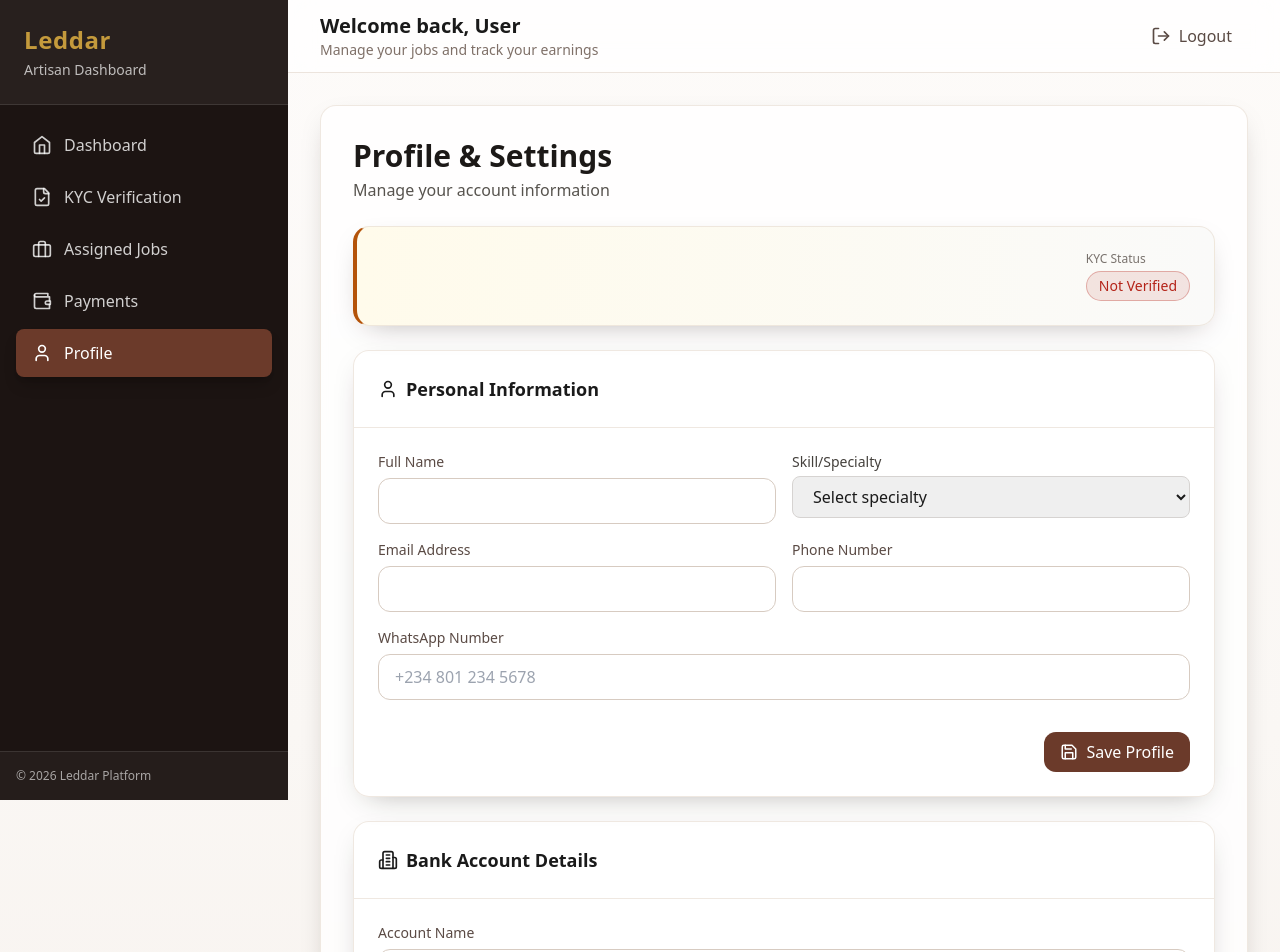
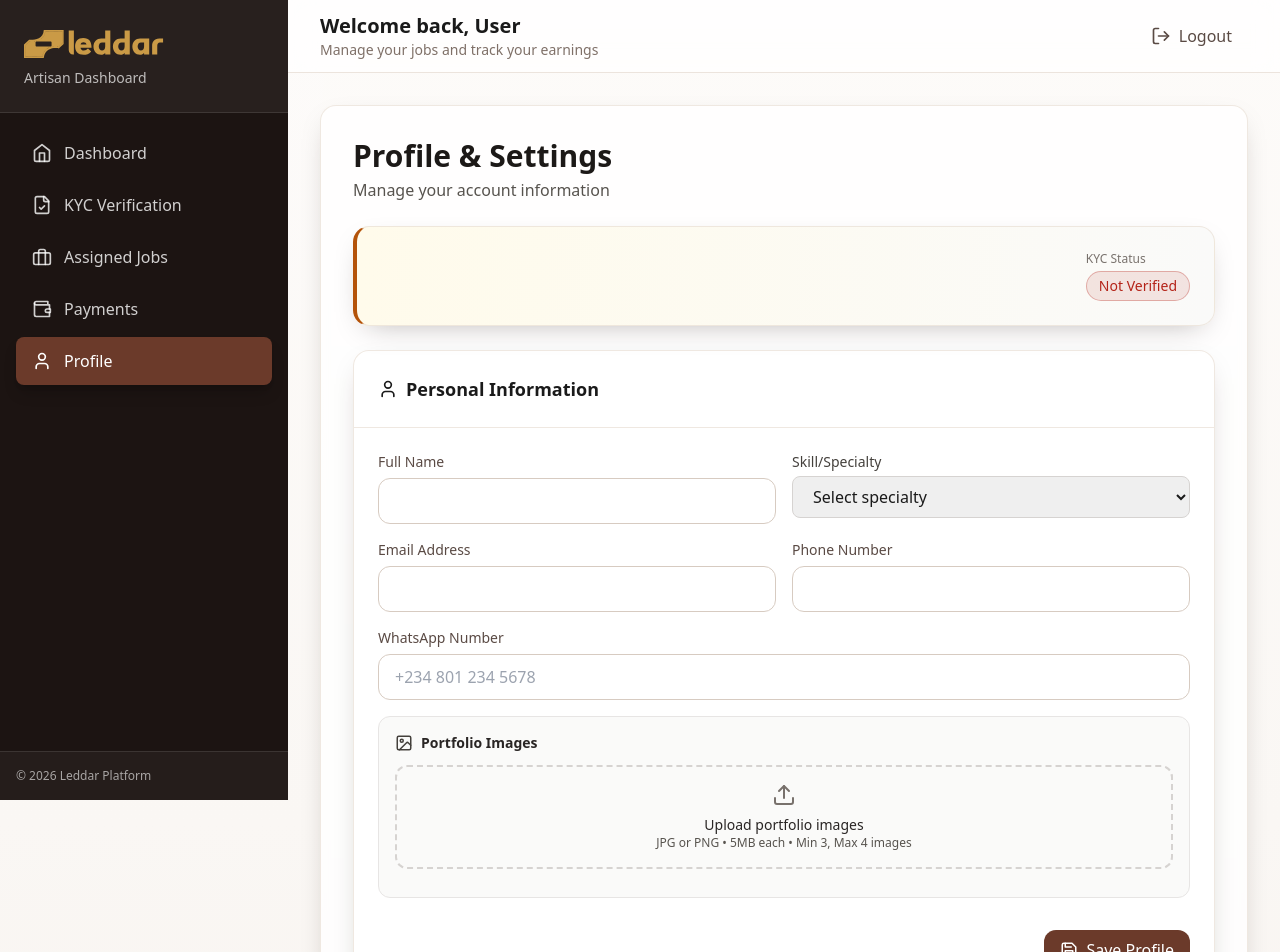
Before and after one commit to Leddar-Technologies/leddar-artisan-frontend, a Next.js app: page /profile in a window 1280 px wide. Shown: the top 952 px of the page. Built offline with nearby package versions, Linux system fonts and the light colour scheme.

Commit message:
Update prototype

```diff
--- a/src/app/login/page.tsx
+++ b/src/app/login/page.tsx
@@ -1,4 +1,8 @@
-import Login from '../../views/auth/Login';
+import dynamic from "next/dynamic";
+
+const Login = dynamic(() => import("../../views/auth/Login"), {
+  ssr: false,
+});
 
 export default function LoginPage() {
   return <Login />;
--- a/src/components/layout/Sidebar.tsx
+++ b/src/components/layout/Sidebar.tsx
@@ -1,6 +1,7 @@
 "use client";
 
 import Link from "next/link";
+import Image from "next/image";
 import { usePathname } from "next/navigation";
 import { Home, Briefcase, Wallet, User, FileCheck } from "lucide-react";
 
@@ -29,9 +30,14 @@ export default function Sidebar({ isOpen, onClose }: SidebarProps) {
       >
         <div className="h-full flex flex-col">
           <div className="p-6 border-b border-white/10 bg-white/[0.05]">
-            <h1 className="text-2xl font-bold text-gold tracking-wide">
-              Leddar
-            </h1>
+            <Image
+              src="/leddar-logo.svg"
+              alt="Leddar"
+              width={160}
+              height={50}
+              className="h-10 w-auto"
+              priority
+            />
             <p className="text-sm text-white/70 mt-1">Artisan Dashboard</p>
           </div>
 
--- a/src/context/AppContext.tsx
+++ b/src/context/AppContext.tsx
@@ -36,7 +36,9 @@ export function AppProvider({ children }: { children: ReactNode }) {
 
   const login = (email: string, password: string) => {
     if (email && password) {
-      setUser(mockUser);
+      if (!user || user.email !== email) {
+        setUser(mockUser);
+      }
       setIsAuthenticated(true);
       return true;
     }
@@ -51,7 +53,9 @@ export function AppProvider({ children }: { children: ReactNode }) {
         email: userData.email,
         phone: userData.phone || "",
         whatsapp: userData.whatsapp || "",
+        productionGender: userData.productionGender,
         specialty: userData.specialty || "",
+        portfolioImages: userData.portfolioImages || [],
         kycStatus: "pending",
       };
       setUser(newUser);
--- a/src/data/mockData.ts
+++ b/src/data/mockData.ts
@@ -64,7 +64,7 @@ export const mockJobs: Job[] = [
     productType: "Loafers Sample",
     quantity: 1,
     deadline: "2026-05-10",
-    status: "in_progress",
+    status: "assigned",
     specifications:
       "Classic black leather loafer sample. Formal style, polished finish, and cushioned insole.",
     assignedDate: "2026-03-20",
--- a/src/types/index.ts
+++ b/src/types/index.ts
@@ -6,6 +6,7 @@ export interface User {
   whatsapp: string;
   productionGender?: "male" | "female" | "both";
   specialty: string;
+  portfolioImages?: string[];
   kycStatus: "pending" | "verified" | "rejected";
   location?: string;
   bankAccount?: {
--- a/src/views/Profile.tsx
+++ b/src/views/Profile.tsx
@@ -1,33 +1,63 @@
 "use client";
 
-import { useState } from 'react';
-import { useApp } from '../context/AppContext';
-import { Card, CardContent, CardHeader, CardTitle } from '../components/ui/Card';
-import Input from '../components/ui/Input';
-import Button from '../components/ui/Button';
-import Badge from '../components/ui/Badge';
-import { User, Building2, Lock, Save } from 'lucide-react';
+import { useEffect, useState } from "react";
+import { useApp } from "../context/AppContext";
+import {
+  Card,
+  CardContent,
+  CardHeader,
+  CardTitle,
+} from "../components/ui/Card";
+import Input from "../components/ui/Input";
+import Button from "../components/ui/Button";
+import Badge from "../components/ui/Badge";
+import {
+  User,
+  Building2,
+  Lock,
+  Save,
+  Upload,
+  Image as ImageIcon,
+} from "lucide-react";
 
 export default function Profile() {
   const { user, updateUser } = useApp();
 
   const [profileData, setProfileData] = useState({
-    fullName: user?.fullName || '',
-    specialty: user?.specialty || '',
-    whatsapp: user?.whatsapp || '',
+    fullName: user?.fullName || "",
+    specialty: user?.specialty || "",
+    whatsapp: user?.whatsapp || "",
   });
+  const [portfolioImages, setPortfolioImages] = useState<string[]>(
+    user?.portfolioImages || [],
+  );
+  const [portfolioError, setPortfolioError] = useState("");
 
   const [bankData, setBankData] = useState({
-    accountName: user?.bankAccount?.accountName || '',
-    accountNumber: user?.bankAccount?.accountNumber || '',
-    bankName: user?.bankAccount?.bankName || '',
+    accountName: user?.bankAccount?.accountName || "",
+    accountNumber: user?.bankAccount?.accountNumber || "",
+    bankName: user?.bankAccount?.bankName || "",
   });
 
   const [passwordData, setPasswordData] = useState({
-    currentPassword: '',
-    newPassword: '',
-    confirmPassword: '',
+    currentPassword: "",
+    newPassword: "",
+    confirmPassword: "",
   });
+
+  useEffect(() => {
+    setProfileData({
+      fullName: user?.fullName || "",
+      specialty: user?.specialty || "",
+      whatsapp: user?.whatsapp || "",
+    });
+    setBankData({
+      accountName: user?.bankAccount?.accountName || "",
+      accountNumber: user?.bankAccount?.accountNumber || "",
+      bankName: user?.bankAccount?.bankName || "",
+    });
+    setPortfolioImages(user?.portfolioImages || []);
+  }, [user]);
 
   const handleProfileChange = (field: string, value: string) => {
     setProfileData({ ...profileData, [field]: value });
@@ -43,8 +73,73 @@ export default function Profile() {
 
   const handleProfileSubmit = (e: React.FormEvent) => {
     e.preventDefault();
-    updateUser(profileData);
-    alert('Profile updated successfully');
+    if (portfolioImages.length < 3) {
+      setPortfolioError("Please keep at least 3 portfolio images");
+      return;
+    }
+
+    updateUser({
+      ...profileData,
+      portfolioImages,
+    });
+    alert("Profile updated successfully");
+  };
+
+  const handlePortfolioChange = async (
+    e: React.ChangeEvent<HTMLInputElement>,
+  ) => {
+    setPortfolioError("");
+    const files = Array.from(e.target.files || []);
+
+    if (!files.length) {
+      return;
+    }
+
+    if (files.length + portfolioImages.length > 4) {
+      setPortfolioError("Maximum 4 images allowed");
+      return;
+    }
+
+    const validFiles = files.filter((file) => {
+      if (!["image/jpeg", "image/png"].includes(file.type)) {
+        setPortfolioError("Only JPG and PNG formats are allowed");
+        return false;
+      }
+      if (file.size > 5 * 1024 * 1024) {
+        setPortfolioError("Each image must be less than 5MB");
+        return false;
+      }
+      return true;
+    });
+
+    if (validFiles.length !== files.length) {
+      return;
+    }
+
+    const imageUrls = await Promise.all(
+      validFiles.map(
+        (file) =>
+          new Promise<string>((resolve, reject) => {
+            const reader = new FileReader();
+            reader.onload = () => resolve(String(reader.result));
+            reader.onerror = () =>
+              reject(new Error("Unable to read portfolio file"));
+            reader.readAsDataURL(file);
+          }),
+      ),
+    );
+
+    setPortfolioImages((prev) => [...prev, ...imageUrls]);
+  };
+
+  const removePortfolioImage = (index: number) => {
+    const remaining = portfolioImages.filter(
+      (_, imageIndex) => imageIndex !== index,
+    );
+    setPortfolioImages(remaining);
+    if (remaining.length >= 3) {
+      setPortfolioError("");
+    }
   };
 
   const handleBankSubmit = (e: React.FormEvent) => {
@@ -52,34 +147,36 @@ export default function Profile() {
     updateUser({
       bankAccount: bankData,
     });
-    alert('Bank details updated successfully');
+    alert("Bank details updated successfully");
   };
 
   const handlePasswordSubmit = (e: React.FormEvent) => {
     e.preventDefault();
 
     if (!passwordData.currentPassword || !passwordData.newPassword) {
-      alert('Please fill in all password fields');
+      alert("Please fill in all password fields");
       return;
     }
 
     if (passwordData.newPassword !== passwordData.confirmPassword) {
-      alert('New passwords do not match');
+      alert("New passwords do not match");
       return;
     }
 
     setPasswordData({
-      currentPassword: '',
-      newPassword: '',
-      confirmPassword: '',
+      currentPassword: "",
+      newPassword: "",
+      confirmPassword: "",
     });
-    alert('Password changed successfully');
+    alert("Password changed successfully");
   };
 
   return (
     <div className="space-y-6">
       <div>
-        <h1 className="text-3xl font-bold text-stone-900">Profile & Settings</h1>
+        <h1 className="text-3xl font-bold text-stone-900">
+          Profile & Settings
+        </h1>
         <p className="text-stone-600 mt-1">Manage your account information</p>
       </div>
 
@@ -87,15 +184,17 @@ export default function Profile() {
         <CardContent className="py-4">
           <div className="flex items-center justify-between">
             <div>
-              <h3 className="font-semibold text-stone-900 text-lg">{user?.fullName}</h3>
+              <h3 className="font-semibold text-stone-900 text-lg">
+                {user?.fullName}
+              </h3>
               <p className="text-sm text-stone-600 mt-1">{user?.email}</p>
               <p className="text-sm text-stone-600">{user?.specialty}</p>
             </div>
             <div>
               <p className="text-xs text-stone-500 mb-1">KYC Status</p>
-              {user?.kycStatus === 'verified' ? (
+              {user?.kycStatus === "verified" ? (
                 <Badge variant="success">Verified</Badge>
-              ) : user?.kycStatus === 'pending' ? (
+              ) : user?.kycStatus === "pending" ? (
                 <Badge variant="warning">Pending</Badge>
               ) : (
                 <Badge variant="danger">Not Verified</Badge>
@@ -118,7 +217,9 @@ export default function Profile() {
               <Input
                 label="Full Name"
                 value={profileData.fullName}
-                onChange={(e) => handleProfileChange('fullName', e.target.value)}
+                onChange={(e) =>
+                  handleProfileChange("fullName", e.target.value)
+                }
               />
 
               <div>
@@ -127,15 +228,21 @@ export default function Profile() {
                 </label>
                 <select
                   value={profileData.specialty}
-                  onChange={(e) => handleProfileChange('specialty', e.target.value)}
+                  onChange={(e) =>
+                    handleProfileChange("specialty", e.target.value)
+                  }
                   className="w-full px-4 py-2 border border-stone-300 rounded-lg focus:ring-2 focus:ring-stone-900 focus:border-transparent outline-none"
                 >
                   <option value="">Select specialty</option>
-                  <option value="Footwear">Footwear</option>
-                  <option value="Bags">Bags & Accessories</option>
-                  <option value="Leather Goods">Leather Goods</option>
-                  <option value="Textiles">Textiles</option>
-                  <option value="Other">Other</option>
+                  <option value="Footwear - shoes and boots">
+                    Footwear - shoes and boots
+                  </option>
+                  <option value="Footwear - slippers, sandals and heels">
+                    Footwear - slippers, sandals and heels
+                  </option>
+                  <option value="Bags">Bags</option>
+                  <option value="Wallets, Belts">Wallets, Belts</option>
+                  <option value="Small goods">Small goods</option>
                 </select>
               </div>
             </div>
@@ -143,14 +250,14 @@ export default function Profile() {
             <div className="grid md:grid-cols-2 gap-4">
               <Input
                 label="Email Address"
-                value={user?.email || ''}
+                value={user?.email || ""}
                 disabled
                 className="bg-stone-50"
               />
 
               <Input
                 label="Phone Number"
-                value={user?.phone || ''}
+                value={user?.phone || ""}
                 disabled
                 className="bg-stone-50"
               />
@@ -161,11 +268,80 @@ export default function Profile() {
               type="tel"
               placeholder="+234 801 234 5678"
               value={profileData.whatsapp}
-              onChange={(e) => handleProfileChange('whatsapp', e.target.value)}
+              onChange={(e) => handleProfileChange("whatsapp", e.target.value)}
             />
 
+            <div className="rounded-xl border border-stone-200 bg-stone-50 p-4">
+              <div className="mb-3 flex items-center gap-2">
+                <ImageIcon size={18} className="text-stone-700" />
+                <p className="text-sm font-semibold text-stone-800">
+                  Portfolio Images
+                </p>
+              </div>
+
+              <div className="mb-3 border-2 border-dashed border-stone-300 rounded-xl p-4 text-center">
+                <input
+                  id="profile-portfolio-upload"
+                  type="file"
+                  accept="image/jpeg,image/png"
+                  multiple
+                  onChange={handlePortfolioChange}
+                  className="hidden"
+                />
+                <label
+                  htmlFor="profile-portfolio-upload"
+                  className="cursor-pointer"
+                >
+                  <Upload className="mx-auto mb-2 text-stone-500" size={24} />
+                  <p className="text-sm font-medium text-stone-800">
+                    Upload portfolio images
+                  </p>
+                  <p className="text-xs text-stone-600">
+                    JPG or PNG • 5MB each • Min 3, Max 4 images
+                  </p>
+                </label>
+              </div>
+
+              {portfolioImages.length > 0 && (
+                <div>
+                  <p className="mb-2 text-sm text-stone-700">
+                    Uploaded: {portfolioImages.length}/4 images
+                  </p>
+                  <div className="grid grid-cols-2 gap-3 sm:grid-cols-3 md:grid-cols-4">
+                    {portfolioImages.map((imageUrl, index) => (
+                      <div
+                        key={`${imageUrl.slice(0, 16)}-${index}`}
+                        className="relative group"
+                      >
+                        <img
+                          src={imageUrl}
+                          alt={`Portfolio ${index + 1}`}
+                          className="h-24 w-full rounded-lg border border-stone-300 object-cover"
+                        />
+                        <button
+                          type="button"
+                          onClick={() => removePortfolioImage(index)}
+                          className="absolute -top-2 -right-2 rounded-full bg-red-600 px-2 py-1 text-xs text-white opacity-0 transition-opacity group-hover:opacity-100"
+                        >
+                          Remove
+                        </button>
+                      </div>
+                    ))}
+                  </div>
+                </div>
+              )}
+
+              {portfolioError && (
+                <p className="mt-2 text-sm text-red-700">{portfolioError}</p>
+              )}
+            </div>
+
             <div className="pt-4 flex justify-end">
-              <Button type="submit" variant="primary" className="flex items-center gap-2">
+              <Button
+                type="submit"
+                variant="primary"
+                className="flex items-center gap-2"
+              >
                 <Save size={18} />
                 Save Profile
               </Button>
@@ -187,7 +363,7 @@ export default function Profile() {
               label="Account Name"
               placeholder="Your full name"
               value={bankData.accountName}
-              onChange={(e) => handleBankChange('accountName', e.target.value)}
+              onChange={(e) => handleBankChange("accountName", e.target.value)}
             />
 
             <div className="grid md:grid-cols-2 gap-4">
@@ -195,19 +371,25 @@ export default function Profile() {
                 label="Account Number"
                 placeholder="0123456789"
                 value={bankData.accountNumber}
-                onChange={(e) => handleBankChange('accountNumber', e.target.value)}
+                onChange={(e) =>
+                  handleBankChange("accountNumber", e.target.value)
+                }
               />
 
               <Input
                 label="Bank Name"
                 placeholder="e.g., First Bank"
                 value={bankData.bankName}
-                onChange={(e) => handleBankChange('bankName', e.target.value)}
+                onChange={(e) => handleBankChange("bankName", e.target.value)}
               />
             </div>
 
             <div className="pt-4 flex justify-end">
-              <Button type="submit" variant="primary" className="flex items-center gap-2">
+              <Button
+                type="submit"
+                variant="primary"
+                className="flex items-center gap-2"
+              >
                 <Save size={18} />
                 Update Bank Details
               </Button>
@@ -230,7 +412,9 @@ export default function Profile() {
               label="Current Password"
               placeholder="Enter current password"
               value={passwordData.currentPassword}
-              onChange={(e) => handlePasswordChange('currentPassword', e.target.value)}
+              onChange={(e) =>
+                handlePasswordChange("currentPassword", e.target.value)
+              }
             />
 
             <div className="grid md:grid-cols-2 gap-4">
@@ -239,7 +423,9 @@ export default function Profile() {
                 label="New Password"
                 placeholder="Enter new password"
                 value={passwordData.newPassword}
-                onChange={(e) => handlePasswordChange('newPassword', e.target.value)}
+                onChange={(e) =>
+                  handlePasswordChange("newPassword", e.target.value)
+                }
               />
 
               <Input
@@ -247,12 +433,18 @@ export default function Profile() {
                 label="Confirm New Password"
                 placeholder="Confirm new password"
                 value={passwordData.confirmPassword}
-                onChange={(e) => handlePasswordChange('confirmPassword', e.target.value)}
+                onChange={(e) =>
+                  handlePasswordChange("confirmPassword", e.target.value)
+                }
               />
             </div>
 
             <div className="pt-4 flex justify-end">
-              <Button type="submit" variant="secondary" className="flex items-center gap-2">
+              <Button
+                type="submit"
+                variant="secondary"
+                className="flex items-center gap-2"
+              >
                 <Lock size={18} />
                 Change Password
               </Button>
--- a/src/views/auth/Login.tsx
+++ b/src/views/auth/Login.tsx
@@ -1,43 +1,51 @@
 "use client";
 
-import { useState } from 'react';
-import Link from 'next/link';
-import { useRouter } from 'next/navigation';
-import { useApp } from '../../context/AppContext';
-import Input from '../../components/ui/Input';
-import Button from '../../components/ui/Button';
-import { LogIn } from 'lucide-react';
+import { useState } from "react";
+import Link from "next/link";
+import Image from "next/image";
+import { useRouter } from "next/navigation";
+import { useApp } from "../../context/AppContext";
+import Input from "../../components/ui/Input";
+import Button from "../../components/ui/Button";
+import { LogIn } from "lucide-react";
 
 export default function Login() {
   const { login } = useApp();
   const router = useRouter();
-  const [email, setEmail] = useState('');
-  const [password, setPassword] = useState('');
-  const [error, setError] = useState('');
+  const [email, setEmail] = useState("");
+  const [password, setPassword] = useState("");
+  const [error, setError] = useState("");
 
   const handleSubmit = (e: React.FormEvent) => {
     e.preventDefault();
-    setError('');
+    setError("");
 
     if (!email || !password) {
-      setError('Please fill in all fields');
+      setError("Please fill in all fields");
       return;
     }
 
     const success = login(email, password);
     if (!success) {
-      setError('Invalid credentials');
+      setError("Invalid credentials");
       return;
     }
 
-    router.push('/dashboard');
+    router.push("/dashboard");
   };
 
   return (
     <div className="min-h-screen bg-gradient-to-br from-espresso via-leather to-espresso flex items-center justify-center p-4 sm:p-6">
       <div className="w-full max-w-md rounded-3xl border border-[#FFFFFF22] bg-[#FFFFFF12] p-3 sm:p-4 backdrop-blur-sm">
         <div className="text-center mb-7">
-          <h1 className="text-4xl font-bold text-gold mb-2">Leddar</h1>
+          <Image
+            src="/leddar-logo.svg"
+            alt="Leddar"
+            width={180}
+            height={56}
+            className="mx-auto mb-2 h-14 w-auto"
+            priority
+          />
           <p className="text-surface-200">Artisan Dashboard</p>
         </div>
 
@@ -94,10 +102,6 @@ export default function Login() {
             </div>
           </div>
         </div>
-
-        <div className="mt-5 text-center text-surface-300 text-sm">
-          <p>Demo credentials: Any email and password will work</p>
-        </div>
       </div>
     </div>
   );
--- a/src/views/auth/Signup.tsx
+++ b/src/views/auth/Signup.tsx
@@ -64,7 +64,15 @@ export default function Signup() {
     setPortfolioImages(portfolioImages.filter((_, i) => i !== index));
   };
 
-  const handleSubmit = (e: React.FormEvent) => {
+  const fileToDataUrl = (file: File) =>
+    new Promise<string>((resolve, reject) => {
+      const reader = new FileReader();
+      reader.onload = () => resolve(String(reader.result));
+      reader.onerror = () => reject(new Error("Unable to read portfolio file"));
+      reader.readAsDataURL(file);
+    });
+
+  const handleSubmit = async (e: React.FormEvent) => {
     e.preventDefault();
     setError("");
     setPortfolioError("");
@@ -100,6 +108,10 @@ export default function Signup() {
       return;
     }
 
+    const portfolioImageUrls = await Promise.all(
+      portfolioImages.map((file) => fileToDataUrl(file)),
+    );
+
     const success = signup(
       {
         fullName: formData.fullName,
@@ -111,6 +123,7 @@ export default function Signup() {
         email: formData.email,
         phone: formData.phone,
         whatsapp: formData.whatsapp,
+        portfolioImages: portfolioImageUrls,
       },
       formData.password,
     );
@@ -207,7 +220,11 @@ export default function Signup() {
     <div className="min-h-screen bg-gradient-to-br from-espresso via-leather to-espresso flex items-center justify-center p-4 sm:p-6">
       <div className="w-full max-w-3xl rounded-3xl border border-[#FFFFFF22] bg-[#FFFFFF12] p-3 sm:p-4 backdrop-blur-sm max-h-[90vh] md:max-h-none overflow-y-auto lg:overflow-visible">
         <div className="text-center mb-7">
-          <h1 className="text-4xl font-bold text-gold mb-2">Leddar</h1>
+          <img
+            src="/leddar-logo.svg"
+            alt="Leddar"
+            className="mx-auto mb-2 h-12 w-auto sm:h-14"
+          />
           <p className="text-surface-200">Create Your Artisan Account</p>
         </div>
 
@@ -378,8 +395,14 @@ export default function Signup() {
                 className="mt-1 h-4 w-4 rounded border-surface-500 text-leather focus:ring-gold/50"
               />
               <span className="text-sm text-neutral-900">
-                I agree to the Terms and Conditions and confirm that all
-                information provided is accurate. *
+                I agree to the{" "}
+                <Link
+                  href="/signup"
+                  className="font-medium text-leather underline-offset-2 hover:underline"
+                >
+                  Terms and Conditions
+                </Link>{" "}
+                and confirm that all information provided is accurate. *
               </span>
             </label>
 
```
Also changed, not shown: public/leddar-logo.svg (added), 1 other file (tests, documents, lock files or other folders).
